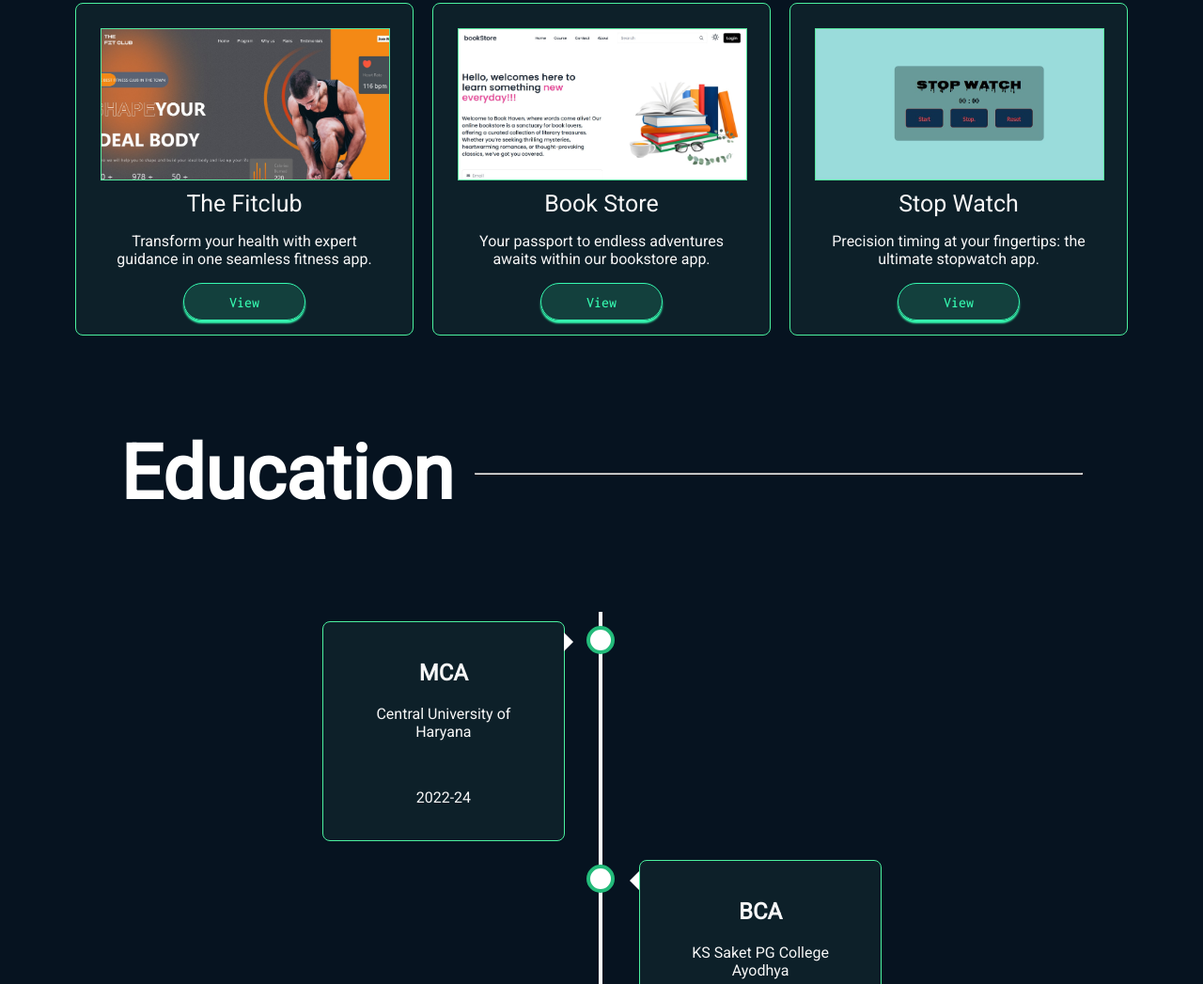
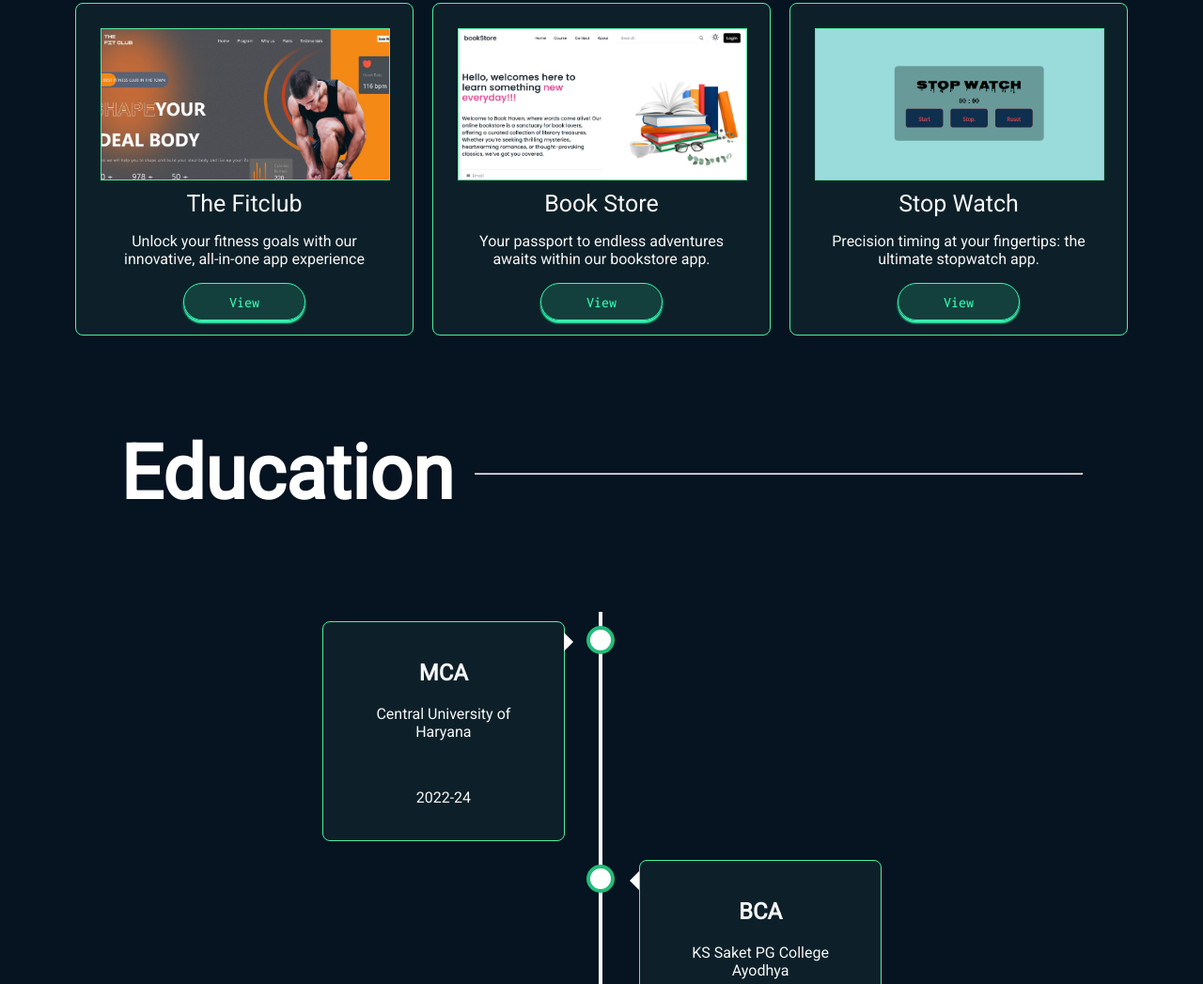
Before and after one commit to pushpendrasingh001/portfolio, a plain HTML site: page index.html in a window 1280 px wide. Shown: the part 2691-3738 px from the top of the page at 94% size. Drawn offline with nearby package versions, Linux system fonts and the light colour scheme.

Commit message:
project section update

```diff
--- a/index.html
+++ b/index.html
@@ -259,7 +259,7 @@
                     <div class="text">
                        The Fitclub
                     </div>
-                    <p>Transform your health with expert guidance in one seamless fitness app.</p>
+                    <p>Unlock your fitness goals with our innovative, all-in-one app experience</p>
                     <div class="abc">
                         <a href="https://github.com/pushpendrasingh001/FitClub" target="_blank"><button>View</button></a>
                     </div>
```
